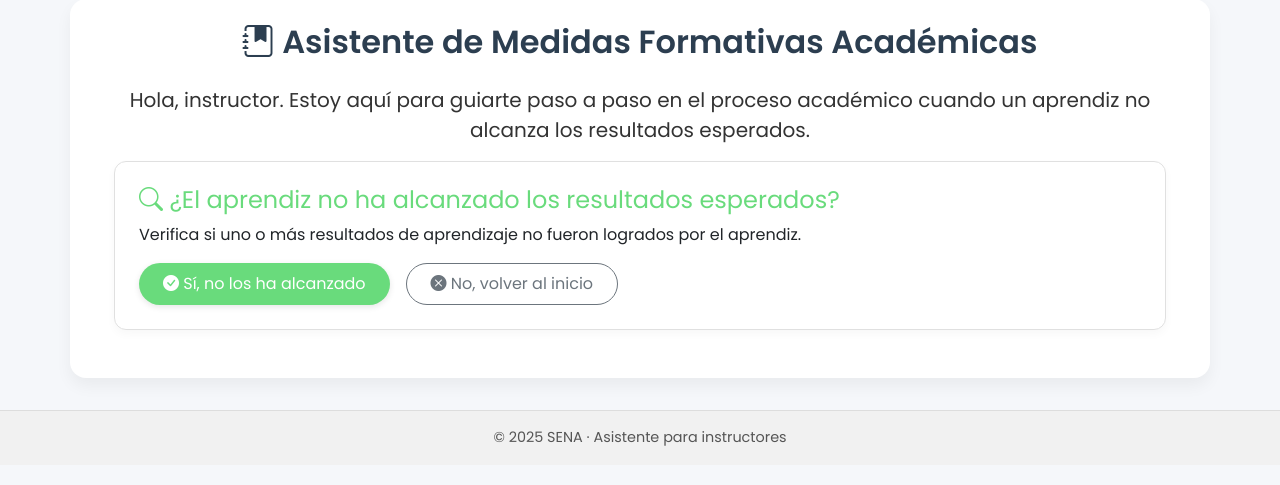
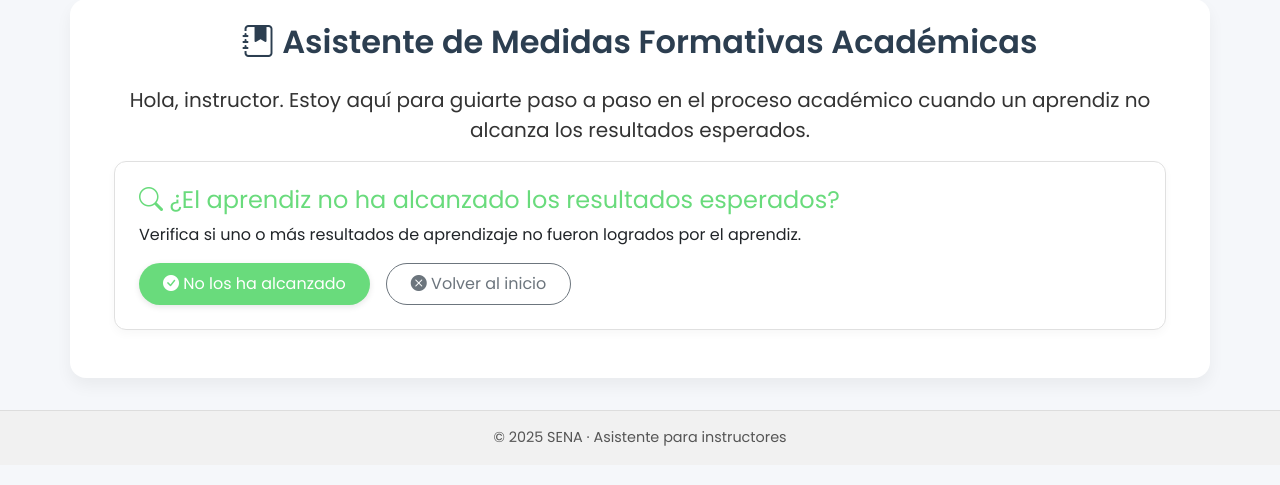
Before and after one commit to jeanpaulb21/Sofia, a Flask app: page /academico in a window 1280 px wide. Shown: the part 116-601 px from the top of the page. Run offline with Flask 3, Linux system fonts and the light colour scheme; some libraries are stand-ins or nearby versions.

Commit message:
Add files via upload

```diff
--- a/templates/academico.html
+++ b/templates/academico.html
@@ -13,8 +13,8 @@
         <h4><i class="bi bi-search"></i> ¿El aprendiz no ha alcanzado los resultados esperados?</h4>
         <p>Verifica si uno o más resultados de aprendizaje no fueron logrados por el aprendiz.</p>
         <div class="d-flex gap-3">
-            <button class="btn btn-menta" onclick="mostrarPaso('paso2')"><i class="bi bi-check-circle-fill"></i> Sí, no los ha alcanzado</button>
-            <a href="{{ url_for('index') }}" class="btn btn-outline-secondary"><i class="bi bi-x-circle-fill"></i> No, volver al inicio</a>
+            <button class="btn btn-menta" onclick="mostrarPaso('paso2')"><i class="bi bi-check-circle-fill"></i> No los ha alcanzado</button>
+            <a href="{{ url_for('index') }}" class="btn btn-outline-secondary"><i class="bi bi-x-circle-fill"></i> Volver al inicio</a>
         </div>
     </div>
 
@@ -32,8 +32,8 @@
         <h4><i class="bi bi-bar-chart-line-fill"></i> ¿El aprendiz mejoró después del primer llamado?</h4>
         <p>Evalúa si hay avances en su desempeño y compromiso con el proceso formativo.</p>
         <div class="d-flex gap-3">
+            <button class="btn btn-menta" onclick="mostrarPaso('paso4')"><i class="bi bi-x-circle-fill"></i> No, aplicar segundo llamado</button>
             <a href="{{ url_for('index') }}" class="btn btn-outline-secondary"><i class="bi bi-check-circle-fill"></i> Sí, proceso finalizado</a>
-            <button class="btn btn-menta" onclick="mostrarPaso('paso4')"><i class="bi bi-x-circle-fill"></i> No, aplicar segundo llamado</button>
         </div>
     </div>
 
@@ -67,8 +67,8 @@
         <h4><i class="bi bi-pin-angle-fill"></i> Seguimiento del Plan</h4>
         <p>Haz seguimiento a las actividades pactadas. Verifica cumplimiento de parte del aprendiz.</p>
         <div class="d-flex gap-3">
+            <button class="btn btn-menta" onclick="mostrarPaso('paso8')"><i class="bi bi-x-circle-fill"></i> No cumplió</button>
             <a href="{{ url_for('index') }}" class="btn btn-outline-secondary"><i class="bi bi-check-circle-fill"></i> Cumplió, proceso finalizado</a>
-            <button class="btn btn-menta" onclick="mostrarPaso('paso8')"><i class="bi bi-x-circle-fill"></i> No cumplió</button>
         </div>
     </div>
 
```
Also changed, not shown: templates/disciplinario.html (+6 -6 lines).
